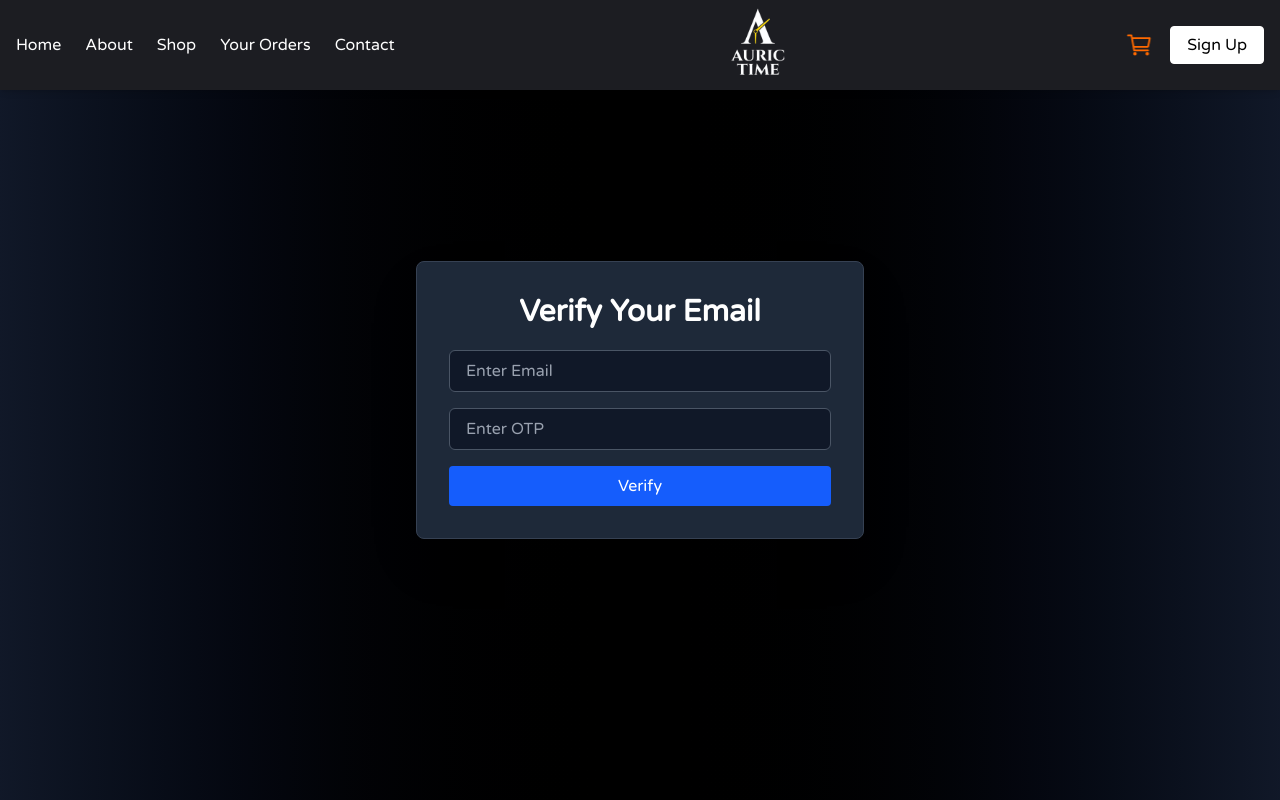
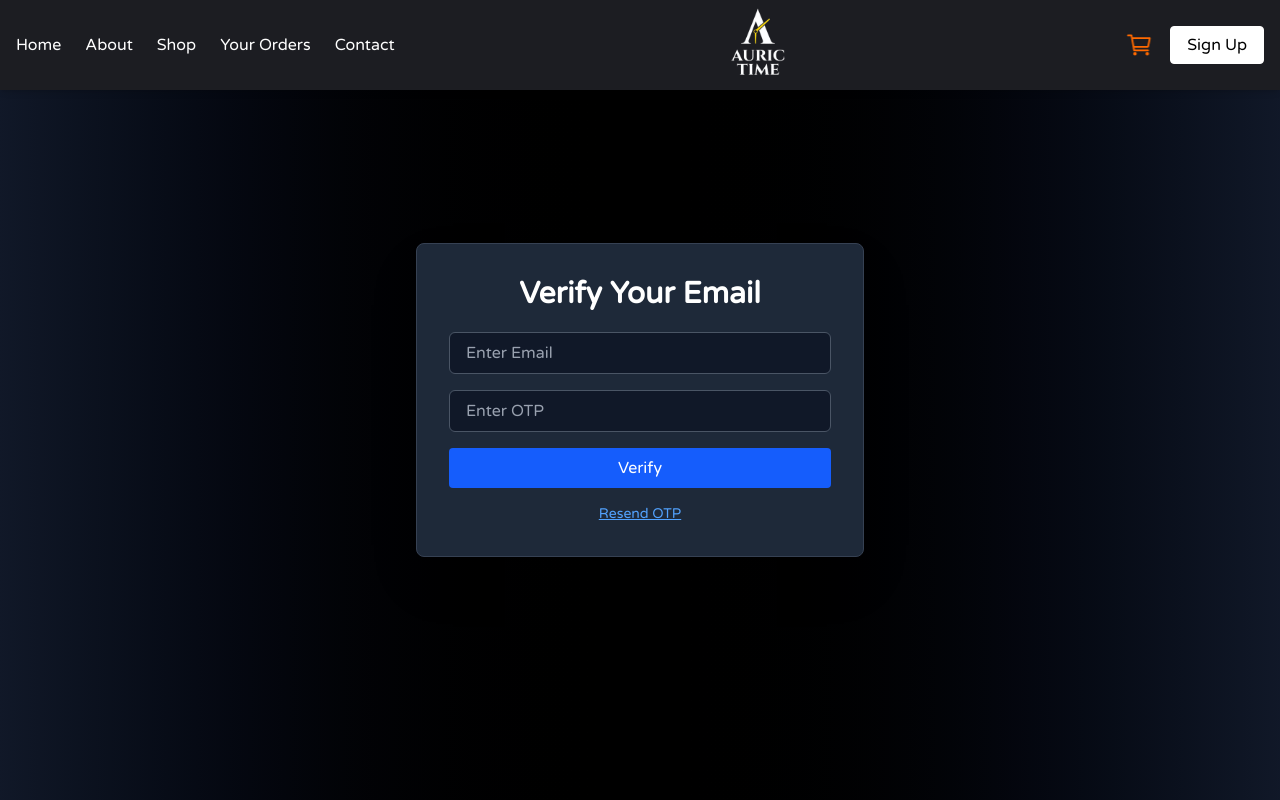
Before and after one commit to Zeeshan-Siddiqui123/Auric-Watch-client, a React (Vite) app: page /verify in a window 1280 px wide. Shown: the top 800 px of the page. Built offline with nearby package versions, Linux system fonts and the light colour scheme.

Commit message:
commit changes

```diff
--- a/src/screens/Verify.jsx
+++ b/src/screens/Verify.jsx
@@ -8,7 +8,8 @@ const Verify = () => {
   const [otp, setOtp] = useState('');
   const [message, setMessage] = useState('');
   const [error, setError] = useState('');
-  const navigate = useNavigate()
+  const [resendLoading, setResendLoading] = useState(false);
+  const navigate = useNavigate();
 
   const handleSubmit = async (e) => {
     e.preventDefault();
@@ -17,33 +18,69 @@ const Verify = () => {
       setMessage(res.data.message);
       setError('');
       setTimeout(() => {
-        setMessage("")
-        navigate('/login')
-      }, 2000)
+        setMessage('');
+        navigate('/login');
+      }, 2000);
     } catch (err) {
       setError(err.response?.data?.message || 'Error verifying OTP');
-
       setMessage('');
     }
   };
 
+  const handleResendOtp = async () => {
+    if (!email) {
+      setError("Please enter your email to resend OTP.");
+      return;
+    }
+
+    try {
+      setResendLoading(true);
+      const res = await axios.post(`${API}/resend-otp`, { email });
+      setMessage(res.data.message);
+      setError('');
+    } catch (err) {
+      setError(err.response?.data?.message || "Failed to resend OTP.");
+    } finally {
+      setResendLoading(false);
+    }
+  };
+
   return (
-    <div className=''>
-      <div className='min-h-screen flex gap-2 flex-col items-center justify-center bg-gradient-to-r from-gray-900 via-black to-gray-900 px-4 text-white animate-slide-down'>
-        <form onSubmit={handleSubmit} className='w-full max-w-md bg-gray-800 p-8 rounded-lg shadow-2xl border border-gray-700'>
-          <h3 className='text-3xl font-bold text-center mb-5 text-white'>Verify Your Email</h3>
-          <div className='flex flex-col gap-4'>
-            <input type="email" placeholder="Enter Email" value={email} onChange={(e) => setEmail(e.target.value)}
-              className="px-4 py-2 rounded-md bg-gray-900 border border-gray-600 text-white placeholder-gray-400 focus:outline-none focus:ring-2 focus:ring-blue-500" required />
-            <input type="text" placeholder="Enter OTP" value={otp} onChange={(e) => setOtp(e.target.value)}
-              className="px-4 py-2 rounded-md bg-gray-900 border border-gray-600 text-white placeholder-gray-400 focus:outline-none focus:ring-2 focus:ring-blue-500" required />
-            <button type="submit" className="bg-blue-600 text-white py-2 px-4 rounded">Verify</button>
-            {message && <p className="text-green-600 mt-4">{message}</p>}
-            {error && <p className="text-red-600 mt-4">{error}</p>}
-          </div>
+    <div className="min-h-screen flex flex-col items-center justify-center bg-gradient-to-r from-gray-900 via-black to-gray-900 px-4 text-white animate-slide-down">
+      <form onSubmit={handleSubmit} className="w-full max-w-md bg-gray-800 p-8 rounded-lg shadow-2xl border border-gray-700">
+        <h3 className="text-3xl font-bold text-center mb-5">Verify Your Email</h3>
+        <div className="flex flex-col gap-4">
+          <input
+            type="email"
+            placeholder="Enter Email"
+            value={email}
+            onChange={(e) => setEmail(e.target.value)}
+            className="px-4 py-2 rounded-md bg-gray-900 border border-gray-600 text-white placeholder-gray-400"
+            required
+          />
+          <input
+            type="text"
+            placeholder="Enter OTP"
+            value={otp}
+            onChange={(e) => setOtp(e.target.value)}
+            className="px-4 py-2 rounded-md bg-gray-900 border border-gray-600 text-white placeholder-gray-400"
+            required
+          />
 
-        </form>
-      </div>
+          <button type="submit" className="bg-blue-600 text-white py-2 px-4 rounded">Verify</button>
+          <button
+            type="button"
+            onClick={handleResendOtp}
+            className="text-sm text-blue-400 underline"
+            disabled={resendLoading}
+          >
+            {resendLoading ? 'Resending...' : 'Resend OTP'}
+          </button>
+
+          {message && <p className="text-green-500">{message}</p>}
+          {error && <p className="text-red-500">{error}</p>}
+        </div>
+      </form>
     </div>
   );
 };
```
